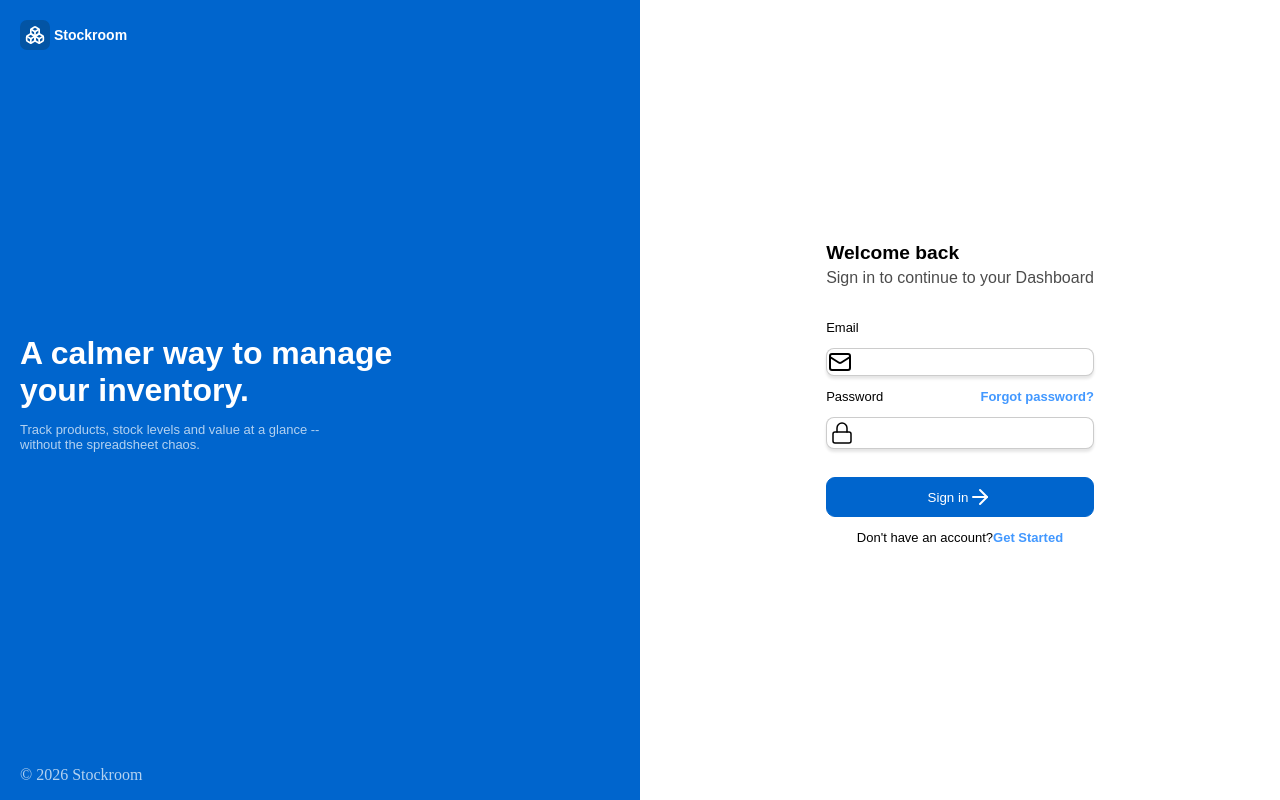
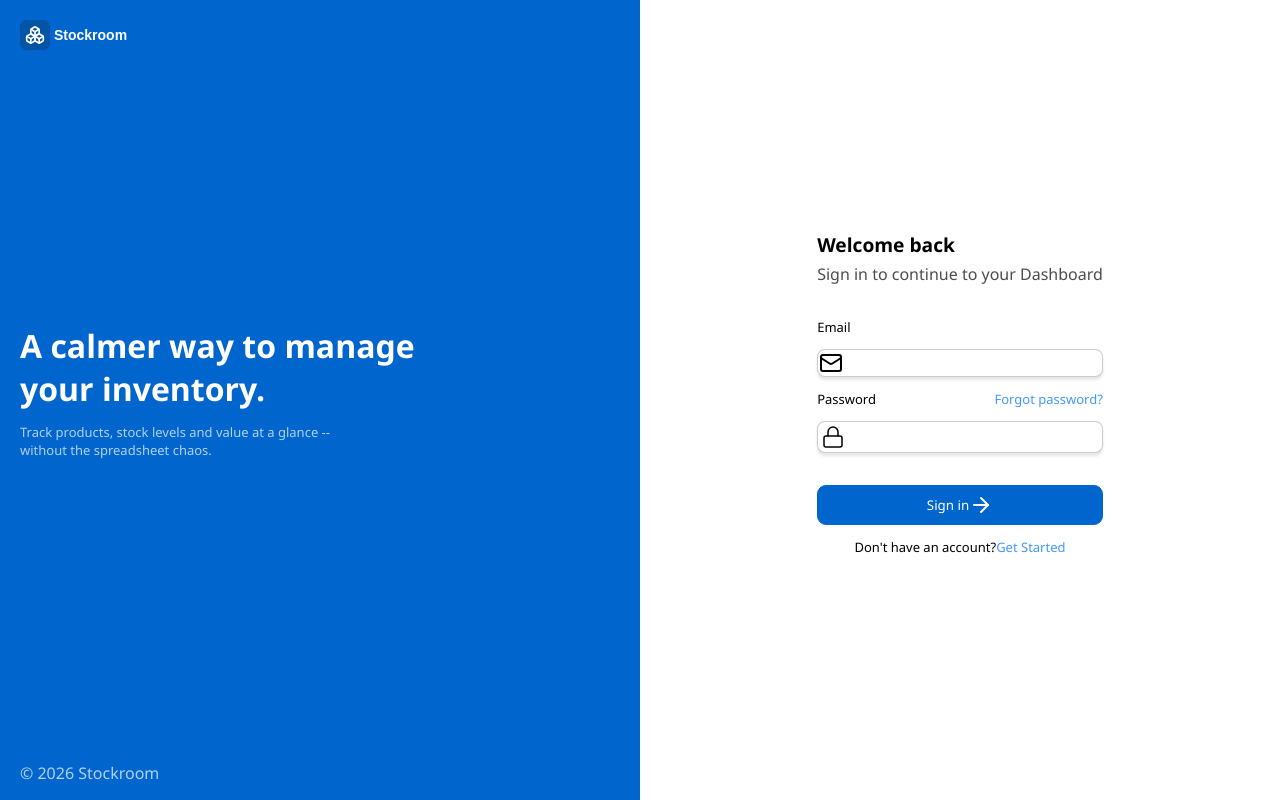
Before and after one commit to Atafo1/inventoryapp, a React (Vite) app: page / in a window 1280 px wide. Built offline with nearby package versions, Linux system fonts and the light colour scheme.

Commit message:
global font family change to seguoe ui

```diff
--- a/src/components/Dashboard.css
+++ b/src/components/Dashboard.css
@@ -1,3 +1,6 @@
+*{
+    font-family: 'Segoe UI', Tahoma, Geneva, Verdana, sans-serif;
+}
 .dashboard-container {
     height: 100vh;
   display: grid;
```
